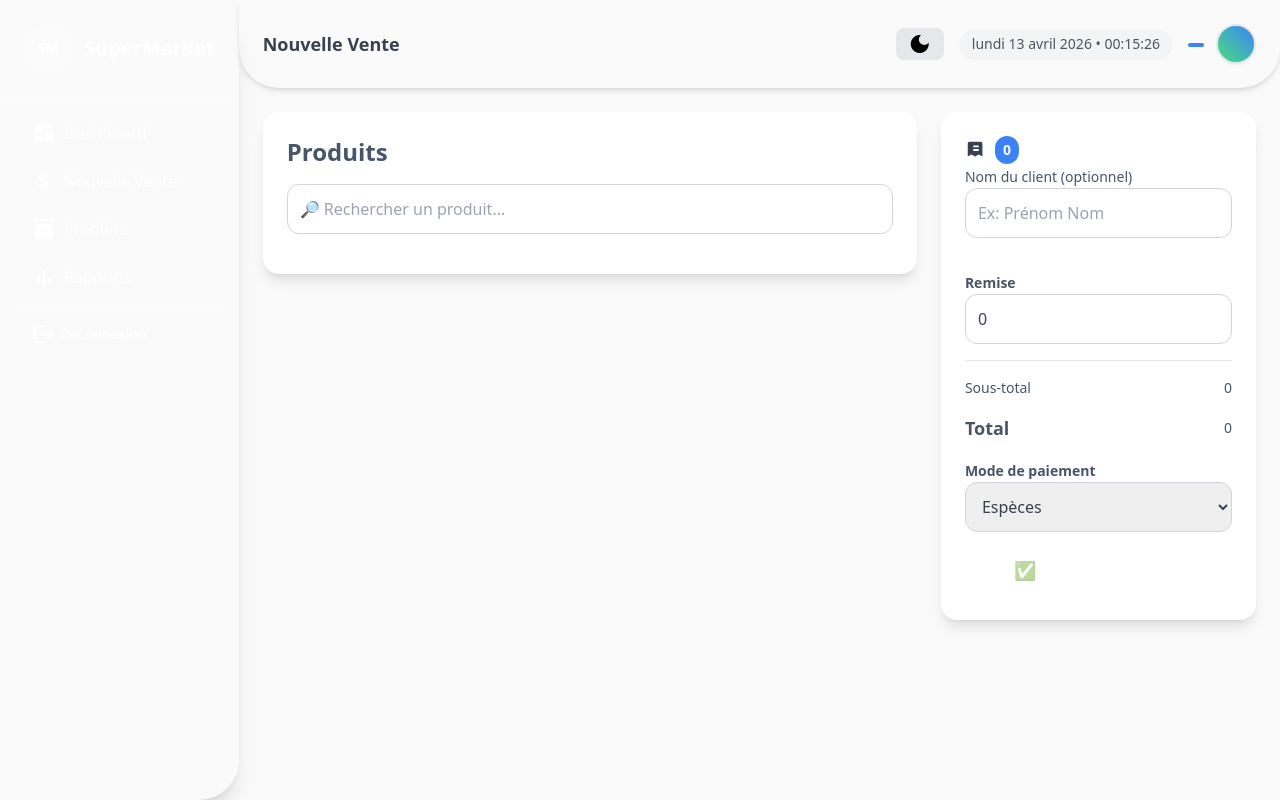
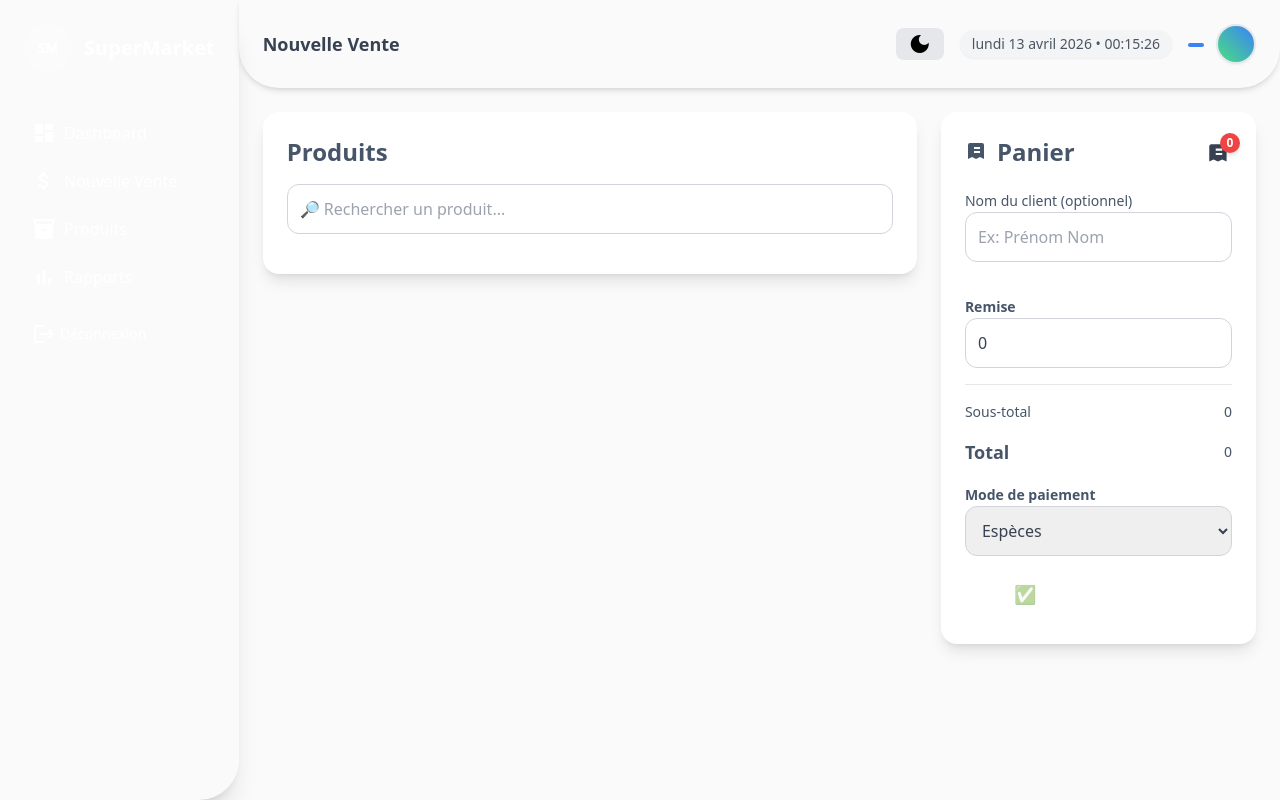
Before and after one commit to Mamadoubarry627/app_supermarche_saas, a Django app: template supermarcher/templates/gerant/vente_create.html in a window 1280 px wide. Run offline with Django 5.2, Linux system fonts and the light colour scheme; the template is opened without the code that fills it, so the values that code supplies are empty; some libraries are stand-ins or nearby versions.

Commit message:
correction templates

```diff
--- a/supermarcher/templates/gerant/vente_create.html
+++ b/supermarcher/templates/gerant/vente_create.html
@@ -65,14 +65,35 @@
         </div>
 
         <div class="card rounded-2xl shadow-lg p-6 flex flex-col">
-            <div id="panierPreview" class="flex items-center gap-2 text-gray-700 label:text-gray-300">
-                <svg xmlns="http://www.w3.org/2000/svg" width="22" height="22" viewBox="0 0 24 24" fill="currentColor">
-                    <path d="M7 3h10a2 2 0 0 1 2 2v14l-4-2-4 2-4-2-4 2V5a2 2 0 0 1 2-2zm2 4v2h6V7H9zm0 4v2h6v-2H9z"/>
-                </svg>
+            <div class="flex justify-between items-center mb-4">
+                <h2 class="text-2xl font-bold label flex items-center gap-2">
+                    <svg xmlns="http://www.w3.org/2000/svg" viewBox="0 0 24 24" width="24" height="24" class="inline-block">
+                        <path fill="currentColor" d="M7 3h10a2 2 0 0 1 2 2v14l-4-2-4 2-4-2-4 2V5a2 2 0 0 1 2-2zm2 4v2h6V7H9zm0 4v2h6v-2H9z"/>
+                    </svg>
+                    Panier
+                </h2>
 
-                <span id="panierCount" class="font-bold text-sm bg-blue-500 text-white px-2 py-1 rounded-full">
-                    0
-                </span>
+                <div id="panierPreview" class="relative flex items-center gap-2 cursor-pointer select-none">
+
+                    <!-- Icône panier -->
+                    <div class="relative">
+                        <svg id="cartIcon" xmlns="http://www.w3.org/2000/svg"
+                            width="26" height="26" viewBox="0 0 24 24"
+                            class="text-gray-700 label:text-gray-200 transition-transform duration-200">
+                            <path fill="currentColor"
+                                d="M7 3h10a2 2 0 0 1 2 2v14l-4-2-4 2-4-2-4 2V5a2 2 0 0 1 2-2zm2 4v2h6V7H9zm0 4v2h6v-2H9z"/>
+                        </svg>
+
+                        <!-- Badge compteur -->
+                        <span id="panierCount"
+                            class="absolute -top-2 -right-2 bg-red-500 text-white text-xs font-bold
+                                w-5 h-5 flex items-center justify-center rounded-full
+                                shadow-md transition-all duration-300">
+                            0
+                        </span>
+                    </div>
+
+                </div>
             </div>
 
             <form method="post" class="flex flex-col h-full" id="venteForm">
@@ -370,6 +391,7 @@
             });
 
             renderPanierPreview();
+            animateCartAdd();
 
             adjustProduitsHeight();
 
@@ -625,11 +647,37 @@ function connectWebSocket() {
 <script>
 function renderPanierPreview() {
     const count = Object.keys(panier).length;
-    const counter = document.getElementById("panierCount");
+    const badge = document.getElementById("panierCount");
+    const icon = document.getElementById("cartIcon");
 
-    if (counter) {
-        counter.innerText = count;
+    if (!badge) return;
+
+    badge.innerText = count;
+
+    // 🎯 animation pop du badge
+    badge.classList.add("scale-125");
+    setTimeout(() => {
+        badge.classList.remove("scale-125");
+    }, 150);
+
+    // 🎯 animation du panier
+    if (icon) {
+        icon.classList.add("scale-110", "text-blue-500");
+        setTimeout(() => {
+            icon.classList.remove("scale-110", "text-blue-500");
+        }, 200);
     }
+}
+
+function animateCartAdd() {
+    const icon = document.getElementById("cartIcon");
+    if (!icon) return;
+
+    icon.classList.add("animate-bounce");
+
+    setTimeout(() => {
+        icon.classList.remove("animate-bounce");
+    }, 400);
 }
 
 // ✅ ICI EXACTEMENT
@@ -662,5 +710,17 @@ function adjustProduitsHeight() {
 #produits-container.scrollable {
     overflow-y: auto;
 }
+
+#panierCount {
+    transition: transform 0.2s ease, background-color 0.2s ease;
+}
+
+#panierCount.scale-125 {
+    transform: scale(1.3);
+}
+
+#cartIcon.scale-110 {
+    transform: scale(1.1);
+}
 </style>
 {% endblock %}
```
